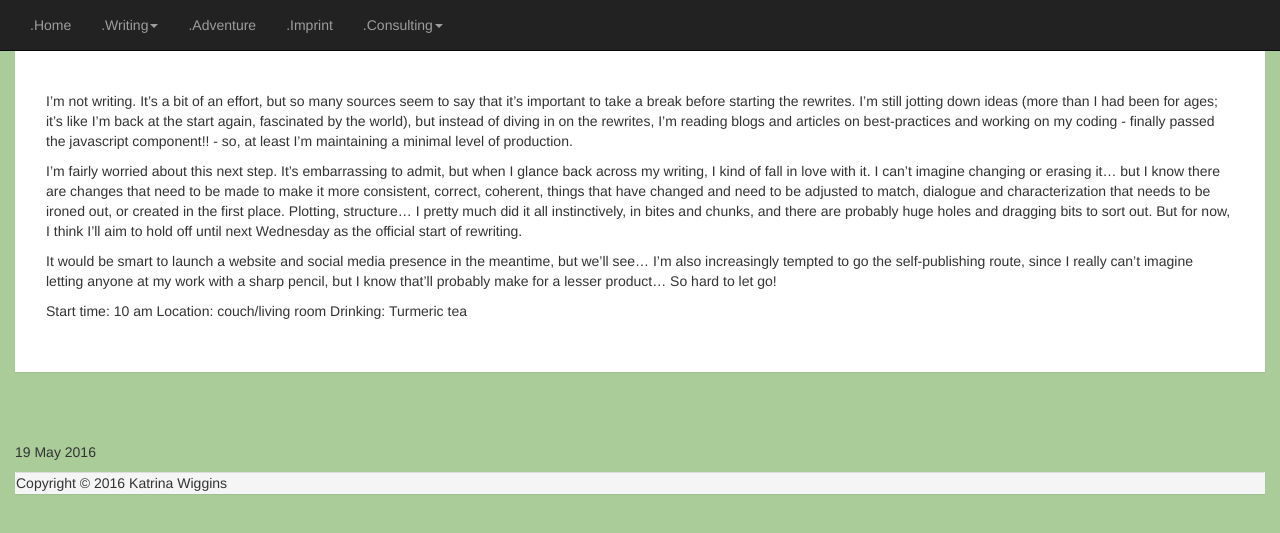
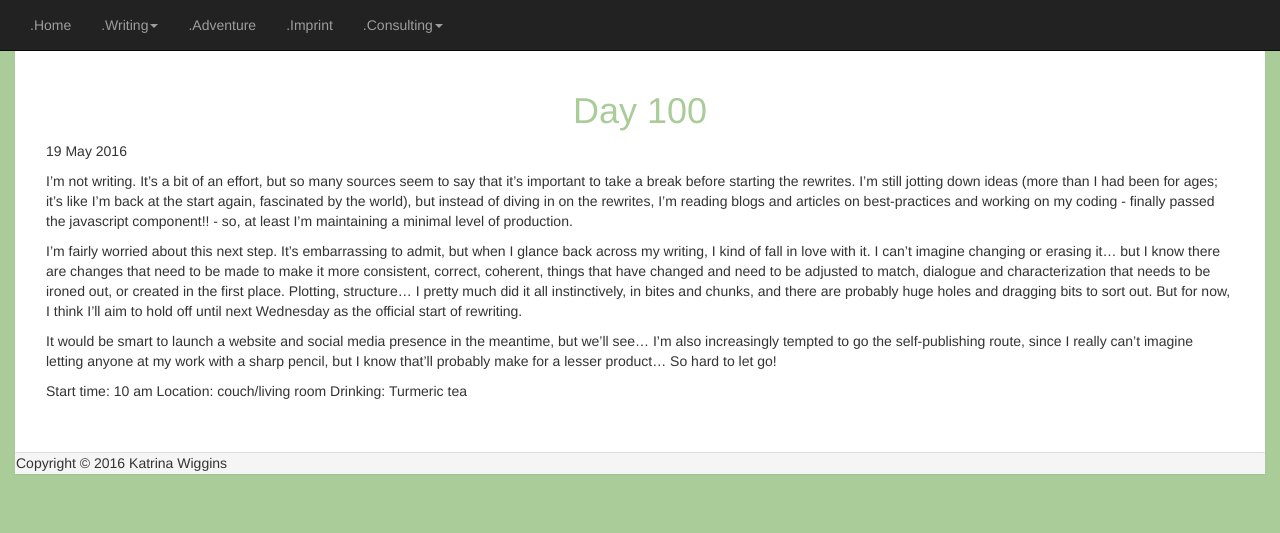
Before and after one commit to kaiewiggins/kaiewiggins.github.io, a Jekyll site: the page built from _posts/2016-05-19-Day-100.md, in a window 1280 px wide. Shown: the top 533 px of the page. Built offline with Jekyll 4.4.1, drawn with Linux system fonts in a browser that asks for light colours; nearby versions of some CDN libraries.

Commit message:
moved title date up to top

```diff
--- a/_layouts/post.html
+++ b/_layouts/post.html
@@ -3,10 +3,10 @@ layout: default
 ---
 <div class="panel panel-fluid">
     <div class="section">
+        <h1>{{ page.title }}</h1>
+<p class="meta">{{ page.date | date_to_string }}</p>
 <div class="post">
   {{ content }}
 </div>
     </div><!--end title section 1 -->
     </div><!--end panel 1 -->
-<h1>{{ page.title }}</h1>
-<p class="meta">{{ page.date | date_to_string }}</p>
```
